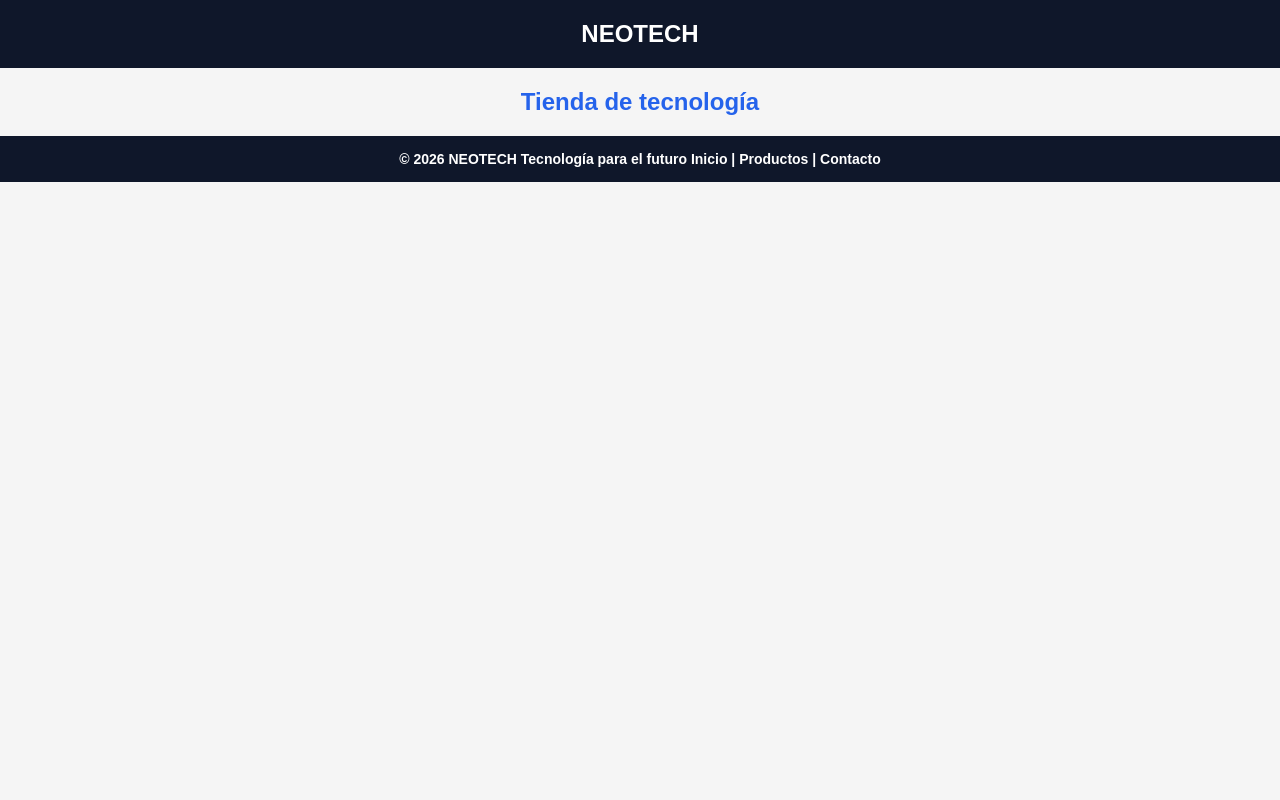
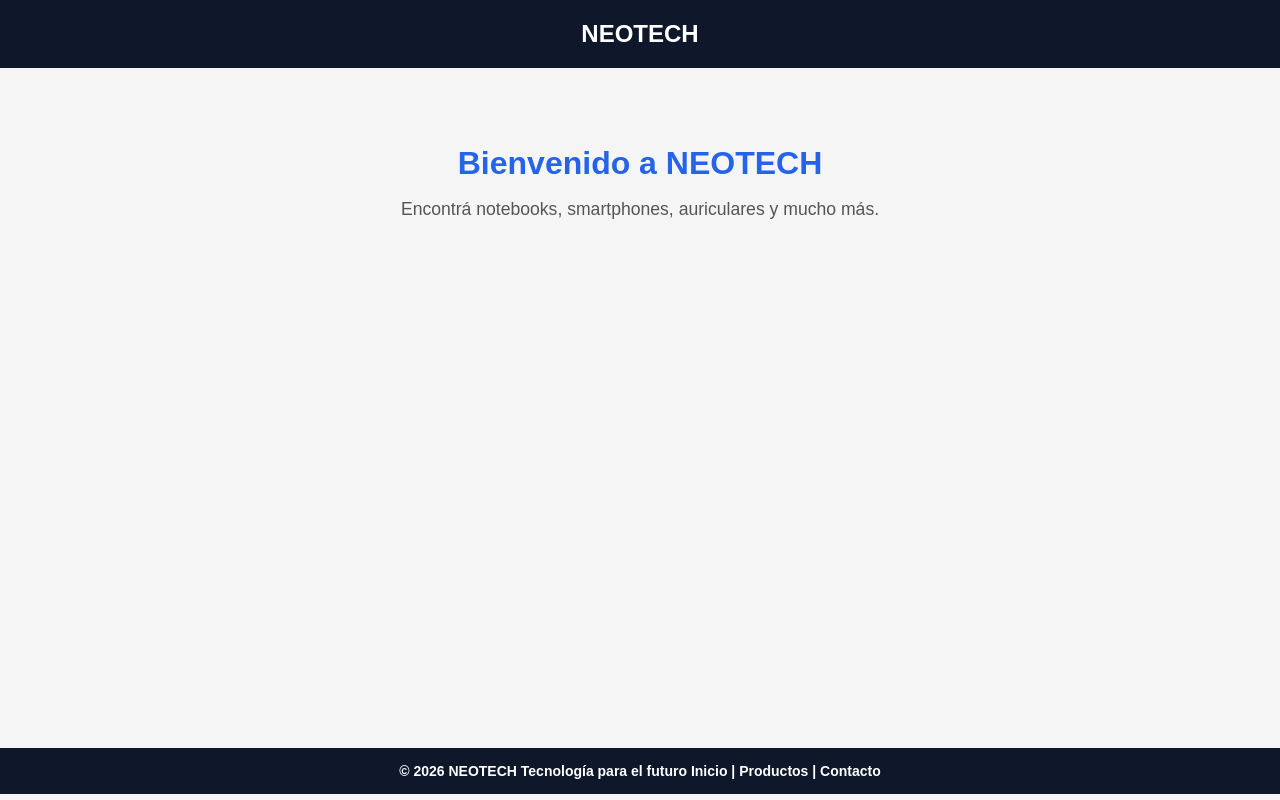
Before and after one commit to DarkNeo-1981/neotech-ecommerce, a React (Vite) app: page / in a window 1280 px wide. Built offline with nearby package versions, Linux system fonts and the light colour scheme.

Commit message:
Agrega componente ItemListContainer

```diff
--- a/src/App.jsx
+++ b/src/App.jsx
@@ -2,12 +2,14 @@
 import './App.css';
 import Navbar from "./components/Navbar";
 import Footer from "./components/Footer";
+import ItemListContainer from "./components/ItemListContainer";
+
 
 function App() {
   return (
     <>
       <Navbar />
-      <h2>Tienda de tecnología</h2>
+      <ItemListContainer />
       <main>
 
       </main>
--- /dev/null
+++ b/src/components/ItemListContainer.css
@@ -0,0 +1,17 @@
+
+.item-list-container {
+  min-height: calc(100vh - 220px);
+  padding: 50px 20px;
+  text-align: center;
+}
+
+.item-list-container h2 {
+  color: #2563EB;
+  margin-bottom: 15px;
+  font-size: 2rem;
+}
+
+.item-list-container p {
+  color: #555;
+  font-size: 1.1rem;
+}
--- /dev/null
+++ b/src/components/ItemListContainer.jsx
@@ -0,0 +1,15 @@
+
+import "./ItemListContainer.css";
+
+function ItemListContainer() {
+  return (
+    <section className="item-list-container">
+      <h2>Bienvenido a NEOTECH</h2>
+      <p>
+        Encontrá notebooks, smartphones, auriculares y mucho más.
+      </p>
+    </section>
+  );
+}
+
+export default ItemListContainer;
```
